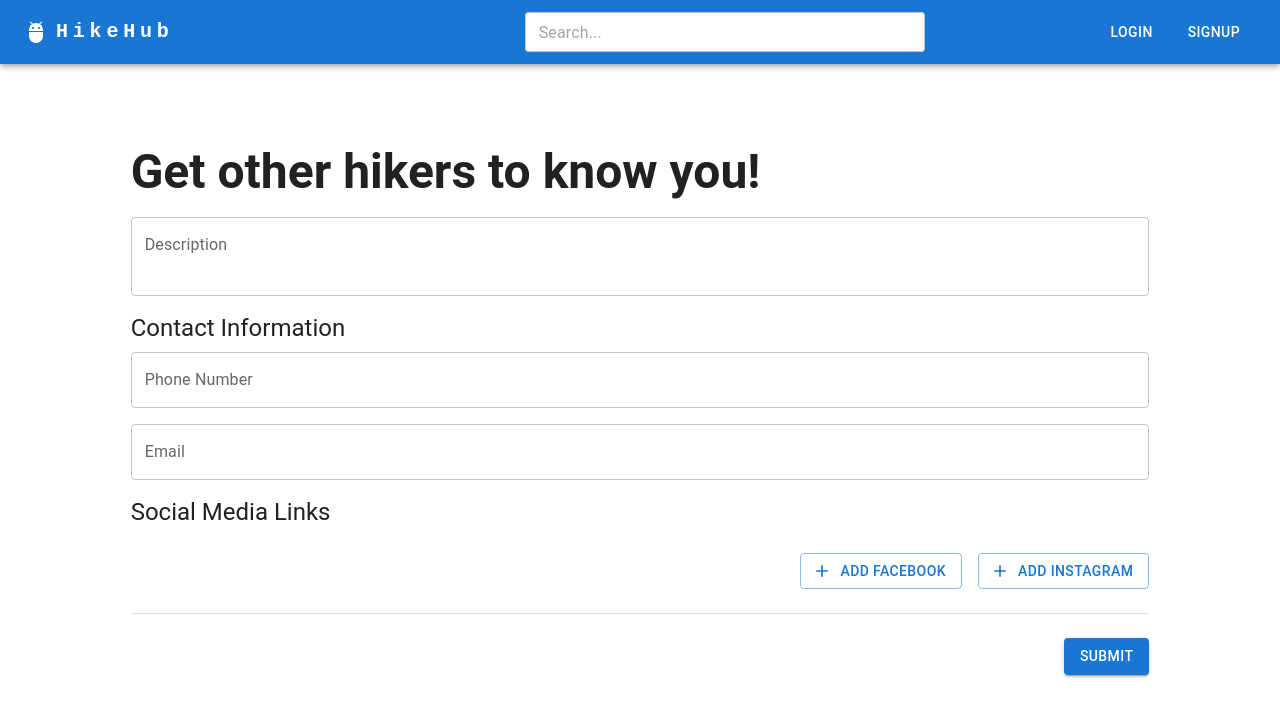
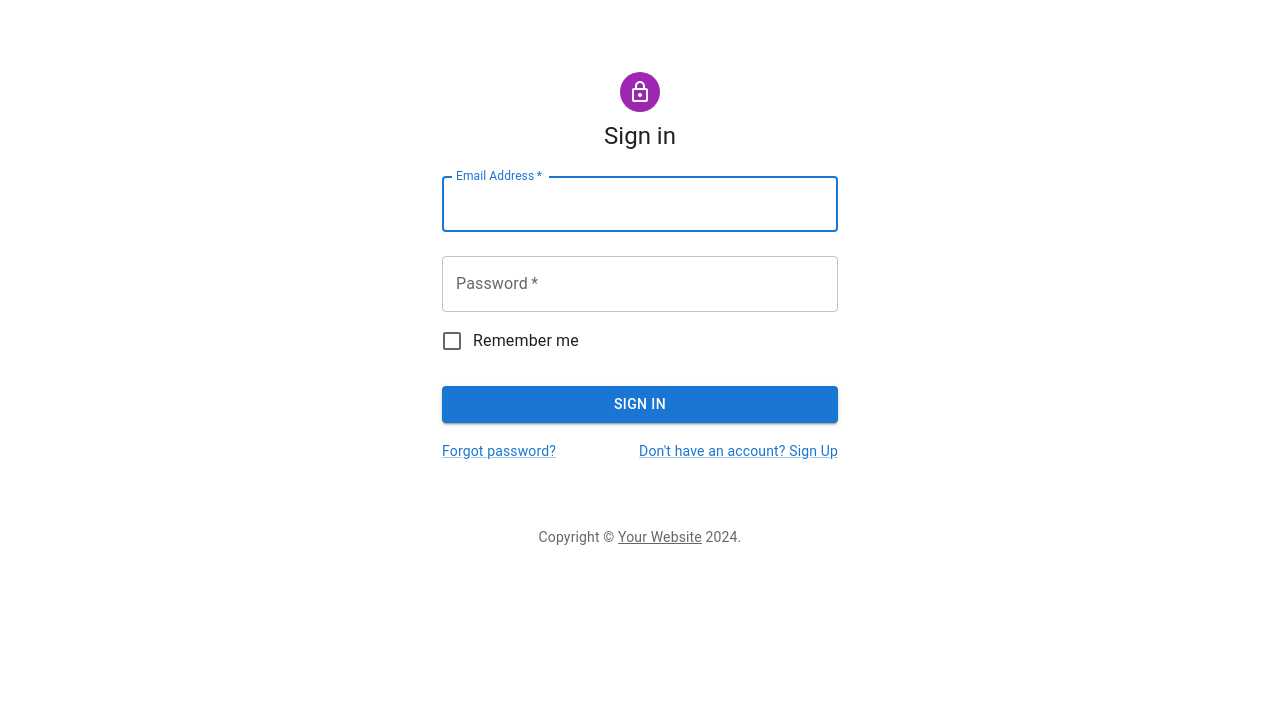
Before and after one commit to Kousay-Jebir/hikehub, a React (Create React App) app in the folder frontend/: page /signin in a window 1280 px wide. Shown: the top 716 px of the page. Built offline with nearby package versions, Linux system fonts and the light colour scheme.

Commit message:
creating an AuthRequired component and testing it

```diff
--- a/frontend/package.json
+++ b/frontend/package.json
@@ -13,6 +13,7 @@
     "axios": "^1.7.2",
     "react": "^18.3.1",
     "react-dom": "^18.3.1",
+    "react-router-dom": "^6.25.1",
     "react-scripts": "5.0.1",
     "web-vitals": "^2.1.4"
   },
--- a/frontend/src/App.js
+++ b/frontend/src/App.js
@@ -9,6 +9,10 @@ import ProfileSettings from './profile-management/profile-settings/ProfileSettin
 import NavBar from './shared/navbar/Navbar';
 import { CssBaseline } from '@mui/material';
 import ProfileSetupPage from './profile-management/profile-setup/ProfileSetupPage';
+import { Route, Routes } from 'react-router-dom';
+import GlobalLayout from './shared/layout/GlobalLayout';
+import AuthRequired from './shared/components/AuthRequired';
+
 
 function App() {
   const isSignin = true;
@@ -23,7 +27,21 @@ function App() {
       <OrganizationProfileSetup></OrganizationProfileSetup>
 
       <ProfileSettings></ProfileSettings> */}
-      <ProfileSetupPage></ProfileSetupPage>
+      {/* <ProfileSetupPage></ProfileSetupPage> */}
+      <Routes>
+          <Route path='/signin' element={<SignIn></SignIn>}/>
+          <Route path='/signup' element={<SignUp></SignUp>}/>
+
+            <Route path='/setup' element={<GlobalLayout></GlobalLayout>}>
+
+
+                        <Route path='/setup/hiker-profile' element={<AuthRequired><ProfileSetupStepper/></AuthRequired>}></Route>
+
+                      <Route path='/setup/organization-profile' element={<OrganizationProfileSetup/>}></Route>
+
+            </Route>
+
+        </Routes>
     </div>
   );
 }
--- a/frontend/src/index.js
+++ b/frontend/src/index.js
@@ -4,13 +4,16 @@ import './index.css';
 import App from './App';
 import reportWebVitals from './reportWebVitals';
 import AuthProvider from './auth/context/AuthProvider';
-
+import {BrowserRouter} from 'react-router-dom'
 const root = ReactDOM.createRoot(document.getElementById('root'));
 root.render(
   <React.StrictMode>
-    <AuthProvider>
-      <App />
-    </AuthProvider>
+    <BrowserRouter>
+      <AuthProvider>
+        <App />
+      </AuthProvider>
+    </BrowserRouter>
+
   </React.StrictMode>
 );
 
--- a/frontend/src/profile-management/profile-setup/OrganizationProfileSetup.js
+++ b/frontend/src/profile-management/profile-setup/OrganizationProfileSetup.js
@@ -4,6 +4,7 @@ import AddIcon from '@mui/icons-material/Add';
 import DeleteIcon from '@mui/icons-material/Delete';
 import AuthContext from '../../auth/context/AuthContext';
 import editProfile from '../../api/profile-management/services/editProfile';
+import { Link } from 'react-router-dom';
 
 const OrganizationProfileSetup = () => {
     const authData = useContext(AuthContext)
@@ -200,6 +201,7 @@ const OrganizationProfileSetup = () => {
                     Submit
                 </Button>
             </Grid>
+            <Link to={"/setup/hiker-profile"}>clickme</Link>
         </Box>
     );
 };
--- a/frontend/src/profile-management/profile-setup/ProfileSetupStepper.js
+++ b/frontend/src/profile-management/profile-setup/ProfileSetupStepper.js
@@ -4,6 +4,7 @@ import ProfileSetupAboutYou from './ProfileSetupAboutYou';
 import ProfileSetupAdditionalInfo from './ProfileSetupAdditionalInfo';
 import AuthContext from '../../auth/context/AuthContext';
 import editProfile from '../../api/profile-management/services/editProfile';
+import { Link } from 'react-router-dom';
 
 const steps = ['About You', 'Additional Information'];
 
@@ -138,6 +139,7 @@ const ProfileSetupStepper = () => {
           </Box>
         </React.Fragment>
       )}
+
     </Box>
   );
 };
--- /dev/null
+++ b/frontend/src/shared/components/AuthRequired.js
@@ -0,0 +1,8 @@
+import { useContext } from "react";
+import AuthContext from "../../auth/context/AuthContext";
+import { Link, Navigate } from "react-router-dom";
+
+export default function AuthRequired(children){
+    const authData = useContext(AuthContext)
+    return(authData.isLoggedIn ? {children} : <Navigate to={"/signin"}/>);
+}
--- a/frontend/src/shared/layout/GlobalLayout.js
+++ b/frontend/src/shared/layout/GlobalLayout.js
@@ -1,6 +1,7 @@
 import React from 'react';
 import { Grid } from '@mui/material';
 import Navbar from '../navbar/Navbar';
+import { Outlet } from 'react-router-dom';
 
 const GlobalLayout = ({children}) => {
     return (
@@ -14,7 +15,7 @@ const GlobalLayout = ({children}) => {
             <Grid item container>
                 <Grid item xs={false} sm={1} /> {/* Empty column for spacing on small screens */}
                 <Grid item xs={12} sm={10}>
-                    {children}
+                    <Outlet></Outlet>
                 </Grid>
                 <Grid item xs={false} sm={1} /> {/* Empty column for spacing on small screens */}
             </Grid>
```
Also changed, not shown: 1 other file (tests, documents, lock files or other folders).
